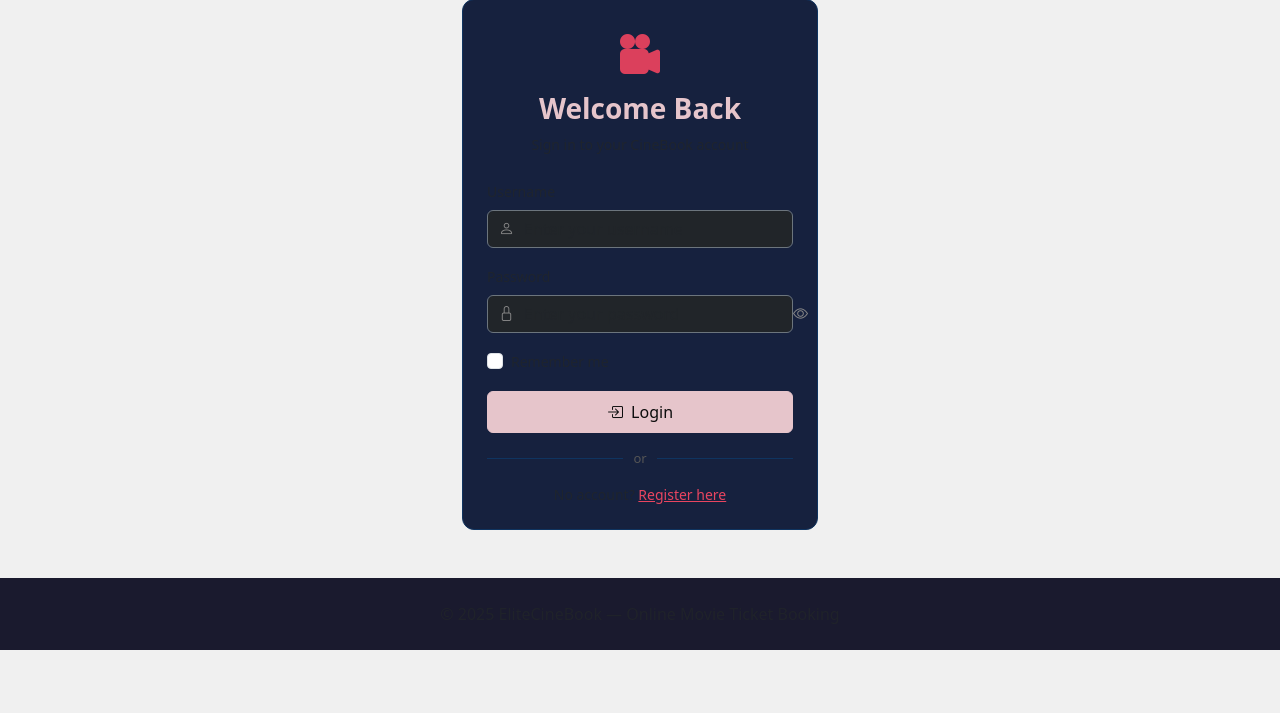
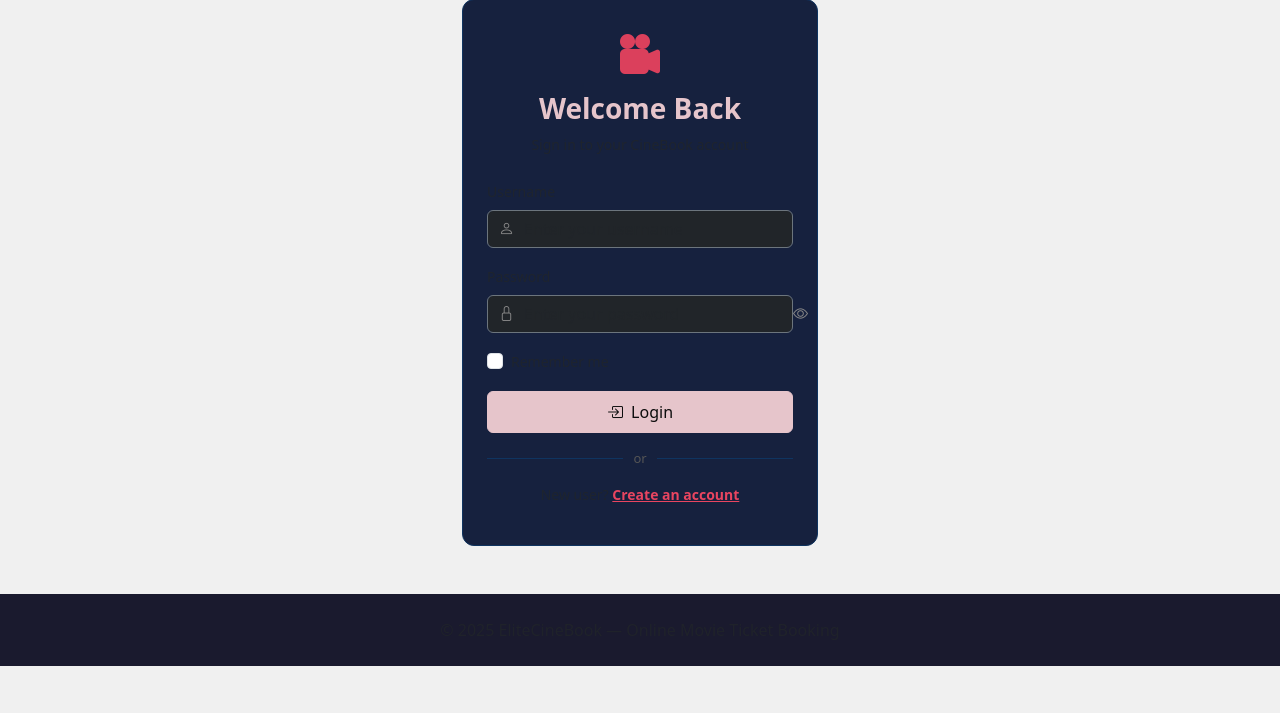
Before and after one commit to Work105/movie-ticket-system, a Django app: page /login/ in a window 1280 px wide. Shown: the part 87-800 px from the top of the page. Run offline with Django 5.2, Linux system fonts and the light colour scheme.

Commit message:
Add new user register link to login page

```diff
--- a/tickets/templates/tickets/login.html
+++ b/tickets/templates/tickets/login.html
@@ -63,8 +63,7 @@
 
       <div class="divider">or</div>
 
-      <p class="text-center text-muted small mb-0">
-        No account? <a href="{% url 'register' %}" style="color:#e94560;">Register here</a>
+      <p class="text-center text-muted mt-2 small">New user? <a href="{% url 'register' %}" style="color:#e94560; font-weight:600;">Create an account</a>
       </p>
 
     </div>
```
